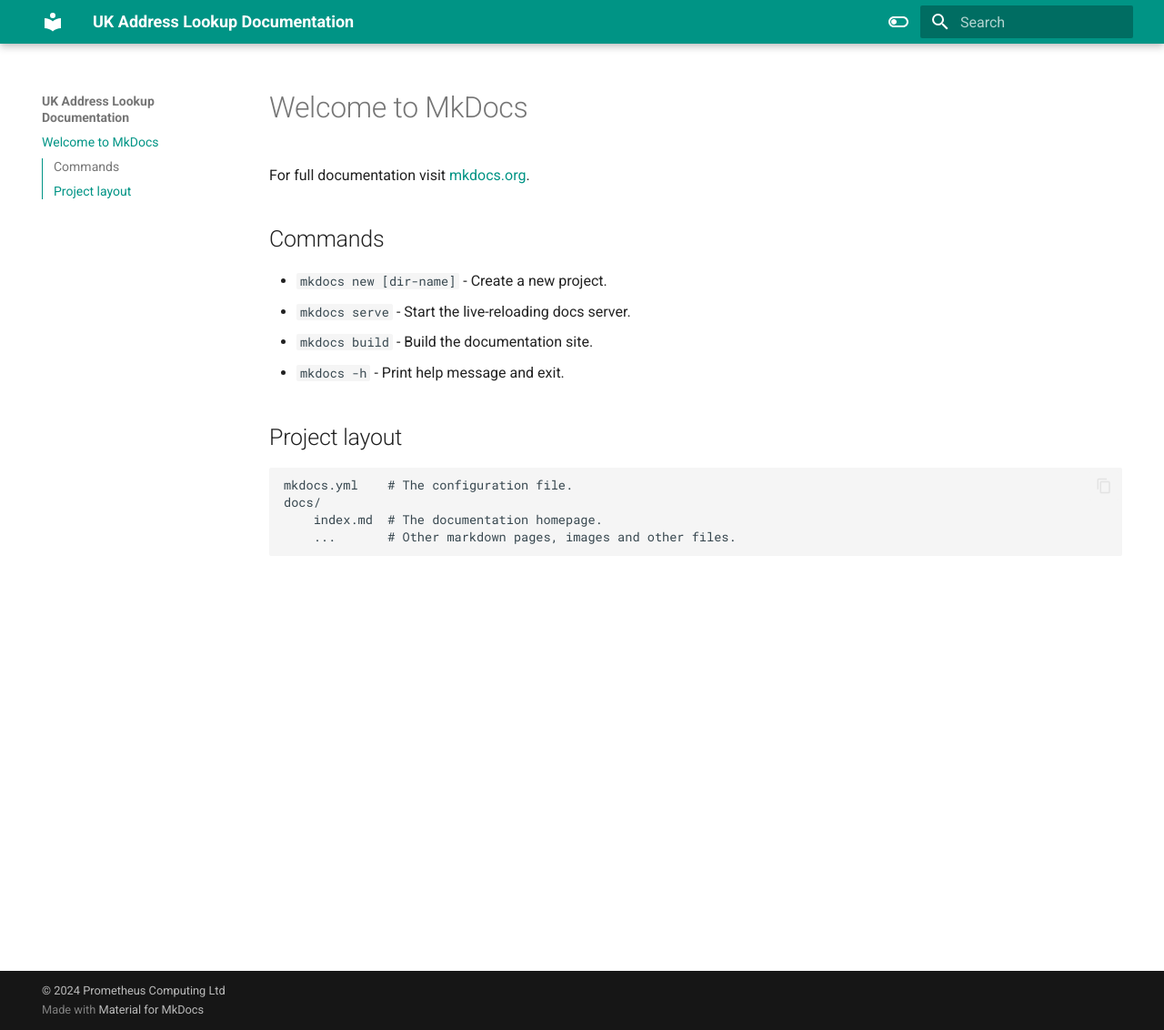
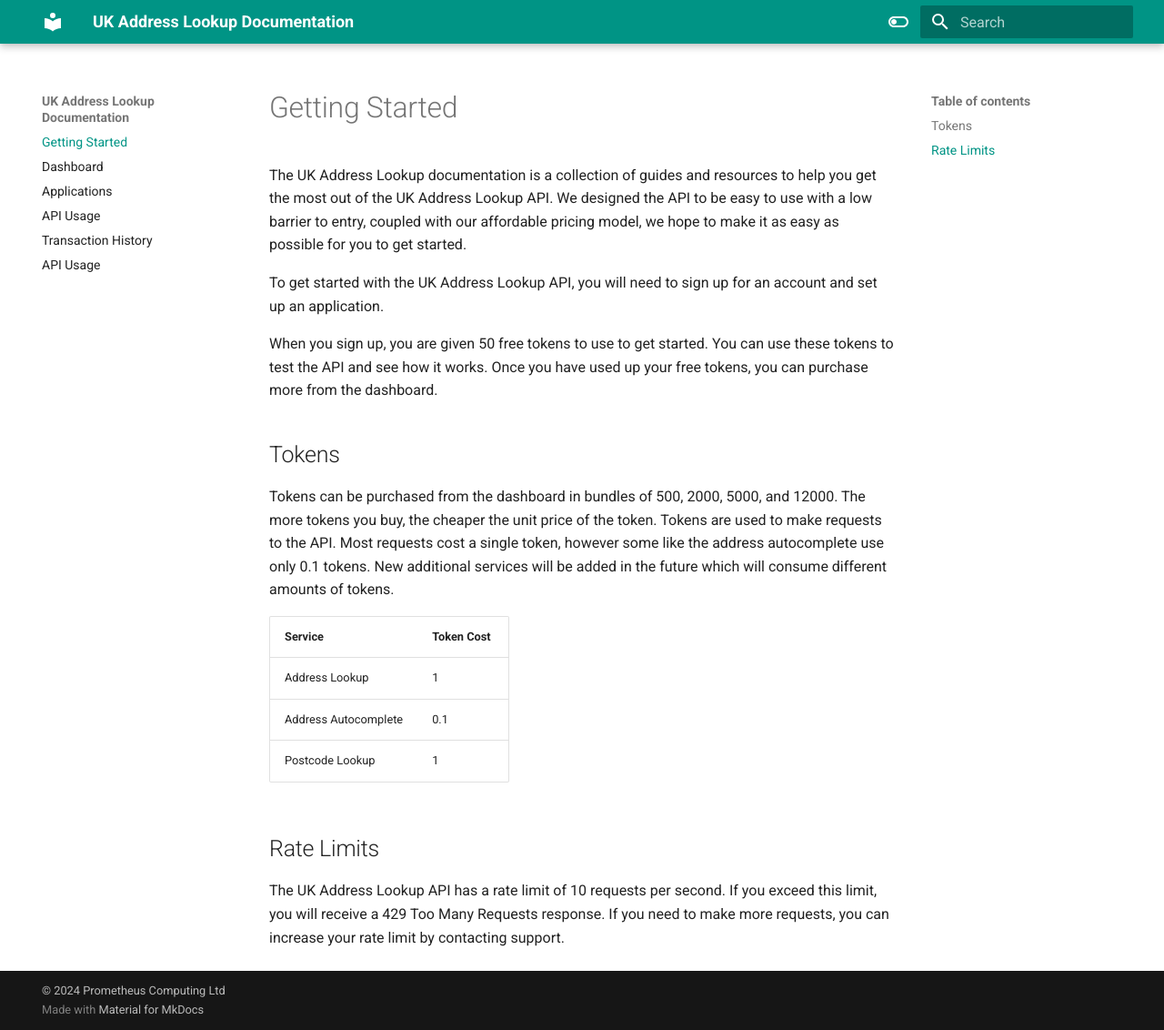
Before and after one commit to Drewdan/ukaddresslookup-docs, an MkDocs documentation site: the page built from docs/index.md, in a window 1280 px wide and 1132 px high. Shown: the whole window at 91% size. Built offline with MkDocs 1.6.1 and Material for MkDocs 9.7.7, drawn with Linux system fonts in a browser that asks for light colours.

Commit message:
Add documentation

```diff
--- a/docs/index.md
+++ b/docs/index.md
@@ -1,17 +1,29 @@
-# Welcome to MkDocs
+# Getting Started
 
-For full documentation visit [mkdocs.org](https://www.mkdocs.org).
+The UK Address Lookup documentation is a collection of guides and resources to help you get the most out of the
+UK Address Lookup API. We designed the API to be easy to use with a low barrier to entry, coupled with our affordable
+pricing model, we hope to make it as easy as possible for you to get started.
 
-## Commands
+To get started with the UK Address Lookup API, you will need to sign up for an account and set up an application.
 
-* `mkdocs new [dir-name]` - Create a new project.
-* `mkdocs serve` - Start the live-reloading docs server.
-* `mkdocs build` - Build the documentation site.
-* `mkdocs -h` - Print help message and exit.
+When you sign up, you are given 50 free tokens to use to get started. You can use these tokens to test the API and see
+how it works. Once you have used up your free tokens, you can purchase more from the dashboard.
 
-## Project layout
+## Tokens
 
-    mkdocs.yml    # The configuration file.
-    docs/
-        index.md  # The documentation homepage.
-        ...       # Other markdown pages, images and other files.
+Tokens can be purchased from the dashboard in bundles of 500, 2000, 5000, and 12000. The more tokens you buy, the
+cheaper the unit price of the token. Tokens are used to make requests to the API. Most requests cost a single token,
+however some like the address autocomplete use only 0.1 tokens. New additional services will be added in the future
+which will consume different amounts of tokens.
+
+|Service|Token Cost|
+|---|---|
+|Address Lookup|1|
+|Address Autocomplete|0.1|
+|Postcode Lookup|1|
+
+## Rate Limits
+
+The UK Address Lookup API has a rate limit of 10 requests per second. If you exceed this limit, you will receive a
+429 Too Many Requests response. If you need to make more requests, you can increase your rate limit by contacting
+support.
--- a/mkdocs.yml
+++ b/mkdocs.yml
@@ -2,9 +2,7 @@ site_name: UK Address Lookup Documentation
 theme:
   name: material
   features:
-#    - navigation.tabs
     - navigation.sections
-    - toc.integrate
     - search.suggest
     - search.highlight
     - content.tabs.link
@@ -38,6 +36,7 @@ markdown_extensions:
   - pymdownx.superfences
   - pymdownx.mark
   - attr_list
+  - md_in_html
   - pymdownx.emoji:
       emoji_index: !!python/name:materialx.emoji.twemoji
       emoji_generator: !!python/name:materialx.emoji.to_svg
```
Also changed, not shown: docs/01-dashboard.md (added, +20 -0 lines), docs/02-applications.md (added, +32 -0 lines), docs/03-api-usage.md (added, +4 -0 lines), docs/04-transaction-history.md (added, +4 -0 lines), docs/05-uk-address-lookup-api.md (added, +181 -0 lines), docs/img/applications.png (added), docs/img/dashboard.png (added), docs/img/test-application.png (added).
